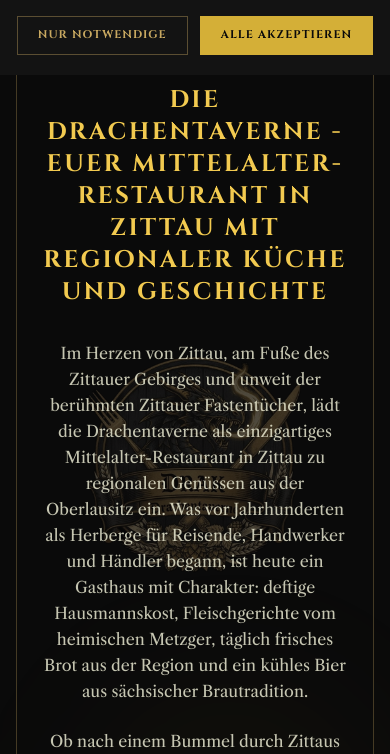
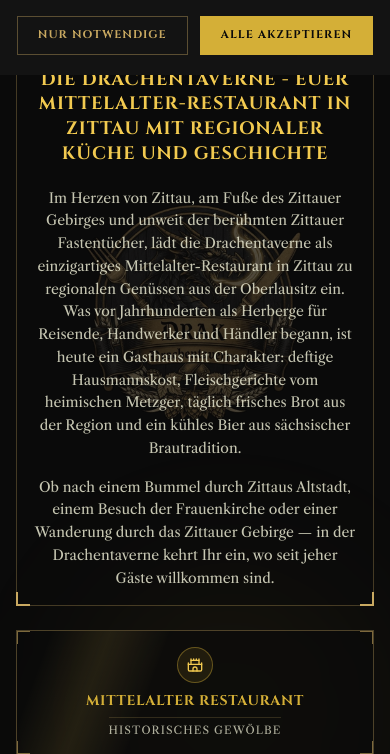
Before and after one commit to eschehoodai/DRAK, a React (Vite) app: page / in a window 390 px wide. Shown: the part 769-1523 px from the top of the page. Built offline with nearby package versions, Linux system fonts and the light colour scheme.

Commit message:
Optimize Unsere Sage typography and spacing for mobile

```diff
--- a/src/components/HomeView.tsx
+++ b/src/components/HomeView.tsx
@@ -114,7 +114,7 @@ export default function HomeView({ onNavigate }: HomeViewProps) {
         <div className="grid grid-cols-1 md:grid-cols-2 gap-12 items-stretch">
           {/* Tier 1–3: the legend, with logo watermark behind */}
           <div className="flex flex-col gap-6 justify-between">
-            <div className="relative border border-gold-secondary/30 bg-void-black/40 p-6 sm:p-8">
+            <div className="relative border border-gold-secondary/30 bg-void-black/40 p-4 sm:p-8">
               <div className="gilded-corner gilded-corner-tl" />
               <div className="gilded-corner gilded-corner-tr" />
               <div className="gilded-corner gilded-corner-bl" />
@@ -126,20 +126,20 @@ export default function HomeView({ onNavigate }: HomeViewProps) {
                 aria-hidden="true"
                 className="pointer-events-none select-none absolute inset-0 h-full w-full opacity-30 object-contain p-4"
               />
-              <div className="relative z-10 space-y-6 text-center">
+              <div className="relative z-10 space-y-4 sm:space-y-6 text-center">
                 <div className="flex items-center justify-center space-x-2 text-gold-primary font-cinzel text-xs font-extrabold tracking-widest uppercase">
                   <BookOpen className="h-4 w-4" />
                   <span>Unsere Sage</span>
                 </div>
-                <h2 className="font-cinzel text-2xl sm:text-3xl font-bold tracking-widest text-gold-bright uppercase text-center">
+                <h2 className="font-cinzel text-lg sm:text-3xl font-bold tracking-wider sm:tracking-widest leading-snug text-gold-bright uppercase text-center">
                   Die Drachentaverne - Euer Mittelalter-Restaurant in Zittau mit Regionaler Küche und Geschichte
                 </h2>
 
-                <p className="font-serif text-cream-parchment/80 leading-relaxed text-base pt-2 text-center">
+                <p className="font-serif text-cream-parchment/80 leading-relaxed text-sm sm:text-base pt-1 sm:pt-2 text-center">
                   Im Herzen von Zittau, am Fuße des Zittauer Gebirges und unweit der berühmten Zittauer Fastentücher, lädt die Drachentaverne als einzigartiges Mittelalter-Restaurant in Zittau zu regionalen Genüssen aus der Oberlausitz ein. Was vor Jahrhunderten als Herberge für Reisende, Handwerker und Händler begann, ist heute ein Gasthaus mit Charakter: deftige Hausmannskost, Fleischgerichte vom heimischen Metzger, täglich frisches Brot aus der Region und ein kühles Bier aus sächsischer Brautradition.
                 </p>
 
-                <p className="font-serif text-cream-parchment/80 leading-relaxed text-base text-center">
+                <p className="font-serif text-cream-parchment/80 leading-relaxed text-sm sm:text-base text-center">
                   Ob nach einem Bummel durch Zittaus Altstadt, einem Besuch der Frauenkirche oder einer Wanderung durch das Zittauer Gebirge — in der Drachentaverne kehrt Ihr ein, wo seit jeher Gäste willkommen sind.
                 </p>
               </div>
```
